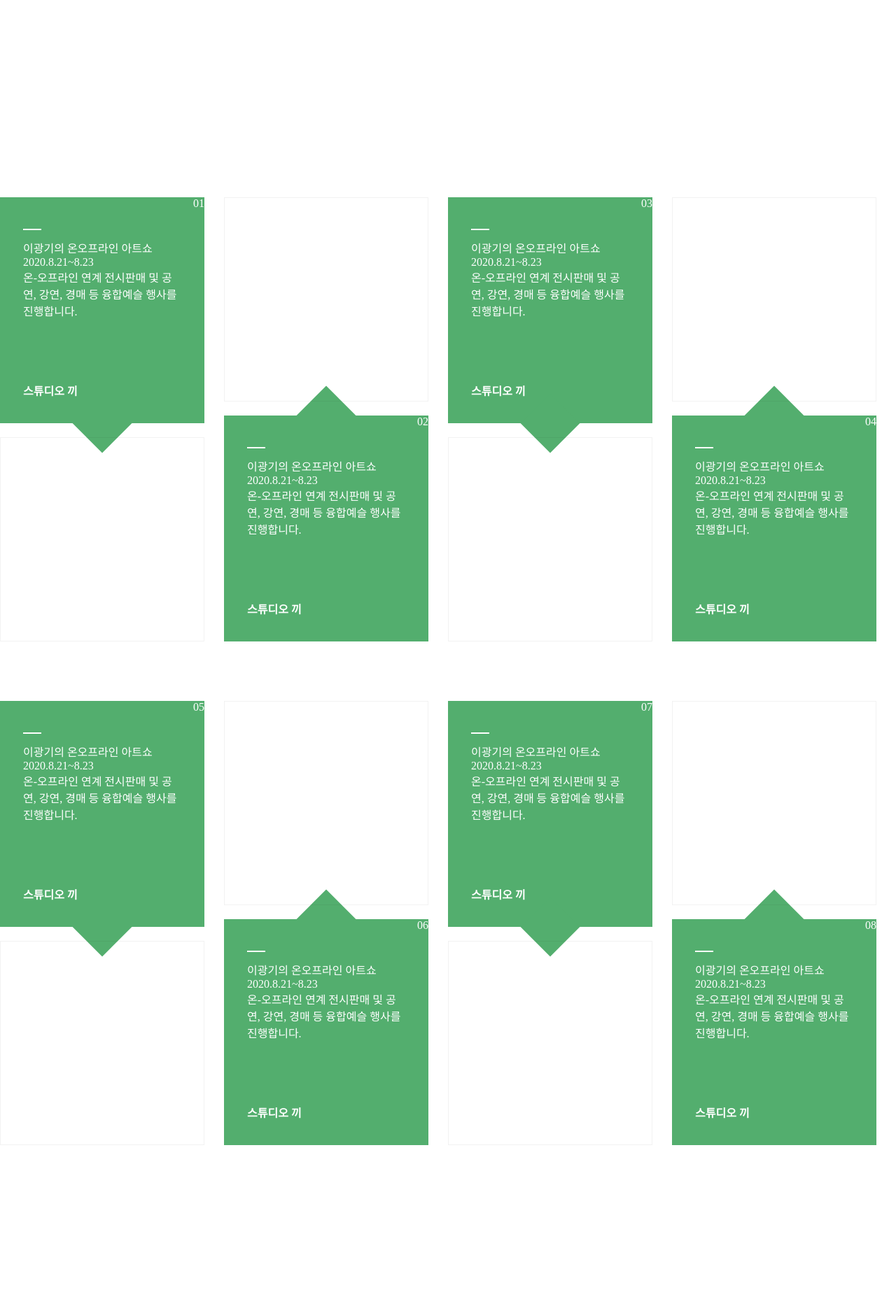
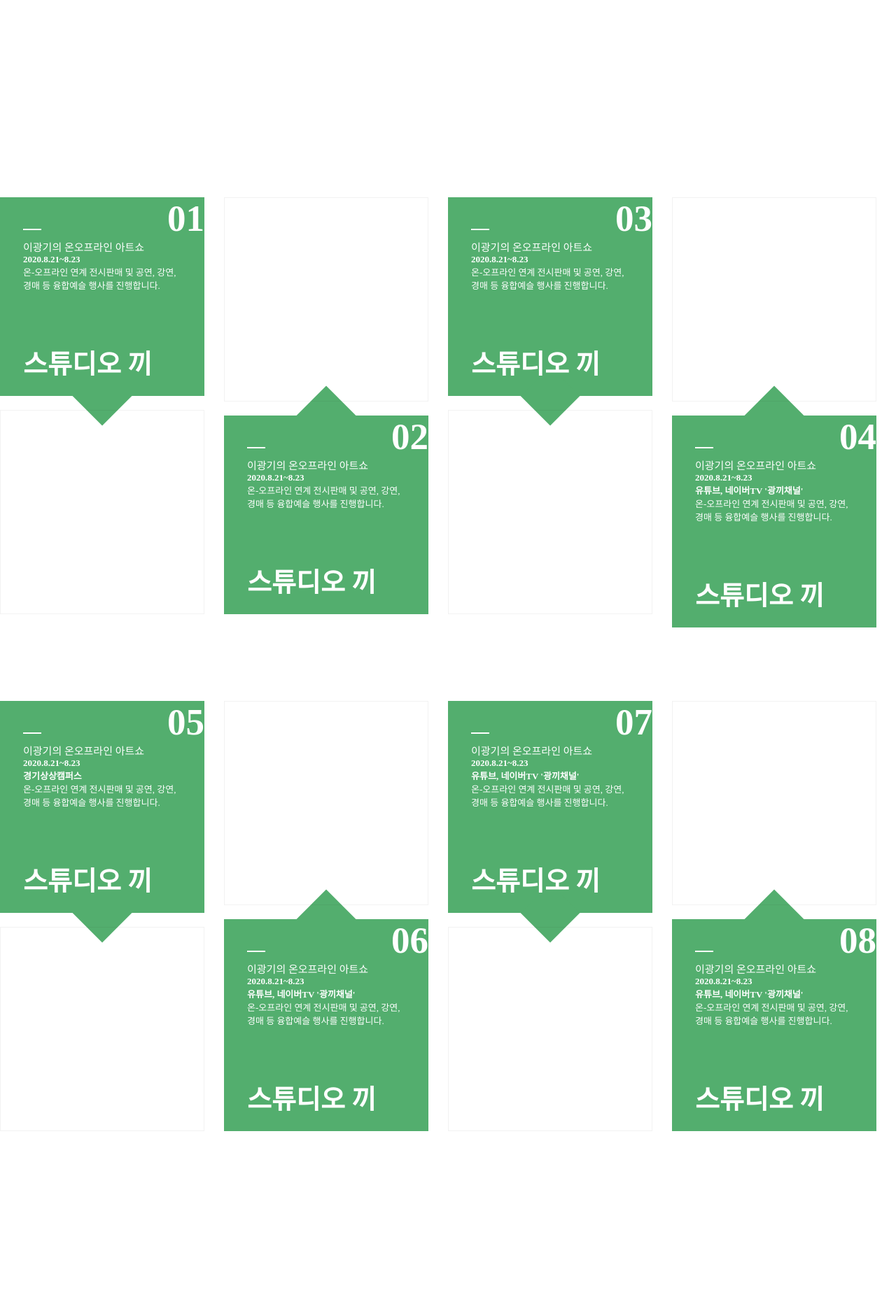
Before and after one commit to starseat/2020_artgg, a PHP site: page /publish/main.html in a window 1280 px wide. Shown: the part 2615-4492 px from the top of the page at 70% size. Run offline with PHP 8.4, Linux system fonts and the light colour scheme; some web fonts are replaced.

Commit message:
메인 디테일 수정중

```diff
--- a/publishing/css/common.css
+++ b/publishing/css/common.css
@@ -158,13 +158,15 @@ input,button,select {outline:none; border-radius:0;}
                 .sl_odd .sl_cont {padding-bottom:107%;}
                 .sl_even .sl_cont {padding-top:107%}
                     .sl_box_text {position:relative; padding:45px 33px; width:100%; padding-bottom:51%; box-sizing:border-box; background-color:#53ae6e;}
-                        .slt_num {position:absolute; right:0; top:0; }
-                        .slt_info {position:relative; display:block; padding-top:15px;}
+                        .slt_num {position:absolute; right:0; top:0; font-size:53px; font-weight:700; }
+                        .slt_info {position:relative; display:block; padding-top:15px; font-size:15px;}
                         .slt_info:after {display:block; content:''; position:Absolute; left:0; top:0; width:26px; height:2px; background-color:#fff;}
                         .slt_info {display:block;}
-                        .slt_text {display:block;}
-                        .slt_name {display:block; padding:0 33px; height:90px; line-height:90px; position:absolute; left:0; bottom:0;}
-                        .box_picker {display:block; position:absolute; left:50%; margin-left:-30px; width:60px; height:60px; transform:rotate(45deg); background-color:#53ae6e; }
+                        .slt_date,
+                        .slt_date_text {display:block; font-size:13px; font-weight:700;}
+                        .slt_text  {display:block; font-size:13px; font-weight:400;}
+                        .slt_name {display:block; position:relative; z-index:2; padding:0 33px; height:90px; line-height:90px; position:absolute; left:0; bottom:0; font-size:38px; font-weight:700;}
+                        .box_picker {display:block; position:absolute; left:50%; z-index:1; margin-left:-30px; width:60px; height:60px; transform:rotate(45deg); background-color:#53ae6e; }
                         .sl_odd .box_picker {bottom:-30px;}
                         .sl_even .box_picker {top:-30px;}
                     .sl_box_image {position:absolute; left:0; width:100%; padding-bottom:100%;}
--- a/publishing/publish/main.html
+++ b/publishing/publish/main.html
@@ -273,6 +273,7 @@
                                     <span class="slt_num">04</span>
                                     <span class="slt_info">이광기의 온오프라인 아트쇼</span>
                                     <span class="slt_date">2020.8.21~8.23</span>
+                                    <span class="slt_date_text">유튜브, 네이버TV '광끼채널'</span>
                                     <span class="slt_text">온-오프라인 연계 전시판매 및 공연, 강연, 경매 등 융합예슬 행사를 진행합니다.</span>
                                     <strong class="slt_name">스튜디오 끼</strong>
                                     <span class="box_picker"></span>
@@ -286,6 +287,7 @@
                                     <span class="slt_num">05</span>
                                     <span class="slt_info">이광기의 온오프라인 아트쇼</span>
                                     <span class="slt_date">2020.8.21~8.23</span>
+                                    <span class="slt_date_text">경기상상캠퍼스</span>
                                     <span class="slt_text">온-오프라인 연계 전시판매 및 공연, 강연, 경매 등 융합예슬 행사를 진행합니다.</span>
                                     <strong class="slt_name">스튜디오 끼</strong>
                                     <span class="box_picker"></span>
@@ -299,6 +301,7 @@
                                     <span class="slt_num">06</span>
                                     <span class="slt_info">이광기의 온오프라인 아트쇼</span>
                                     <span class="slt_date">2020.8.21~8.23</span>
+                                    <span class="slt_date_text">유튜브, 네이버TV '광끼채널'</span>
                                     <span class="slt_text">온-오프라인 연계 전시판매 및 공연, 강연, 경매 등 융합예슬 행사를 진행합니다.</span>
                                     <strong class="slt_name">스튜디오 끼</strong>
                                     <span class="box_picker"></span>
@@ -312,6 +315,7 @@
                                     <span class="slt_num">07</span>
                                     <span class="slt_info">이광기의 온오프라인 아트쇼</span>
                                     <span class="slt_date">2020.8.21~8.23</span>
+                                    <span class="slt_date_text">유튜브, 네이버TV '광끼채널'</span>
                                     <span class="slt_text">온-오프라인 연계 전시판매 및 공연, 강연, 경매 등 융합예슬 행사를 진행합니다.</span>
                                     <strong class="slt_name">스튜디오 끼</strong>
                                     <span class="box_picker"></span>
@@ -325,6 +329,7 @@
                                     <span class="slt_num">08</span>
                                     <span class="slt_info">이광기의 온오프라인 아트쇼</span>
                                     <span class="slt_date">2020.8.21~8.23</span>
+                                    <span class="slt_date_text">유튜브, 네이버TV '광끼채널'</span>
                                     <span class="slt_text">온-오프라인 연계 전시판매 및 공연, 강연, 경매 등 융합예슬 행사를 진행합니다.</span>
                                     <strong class="slt_name">스튜디오 끼</strong>
                                     <span class="box_picker"></span>
```
